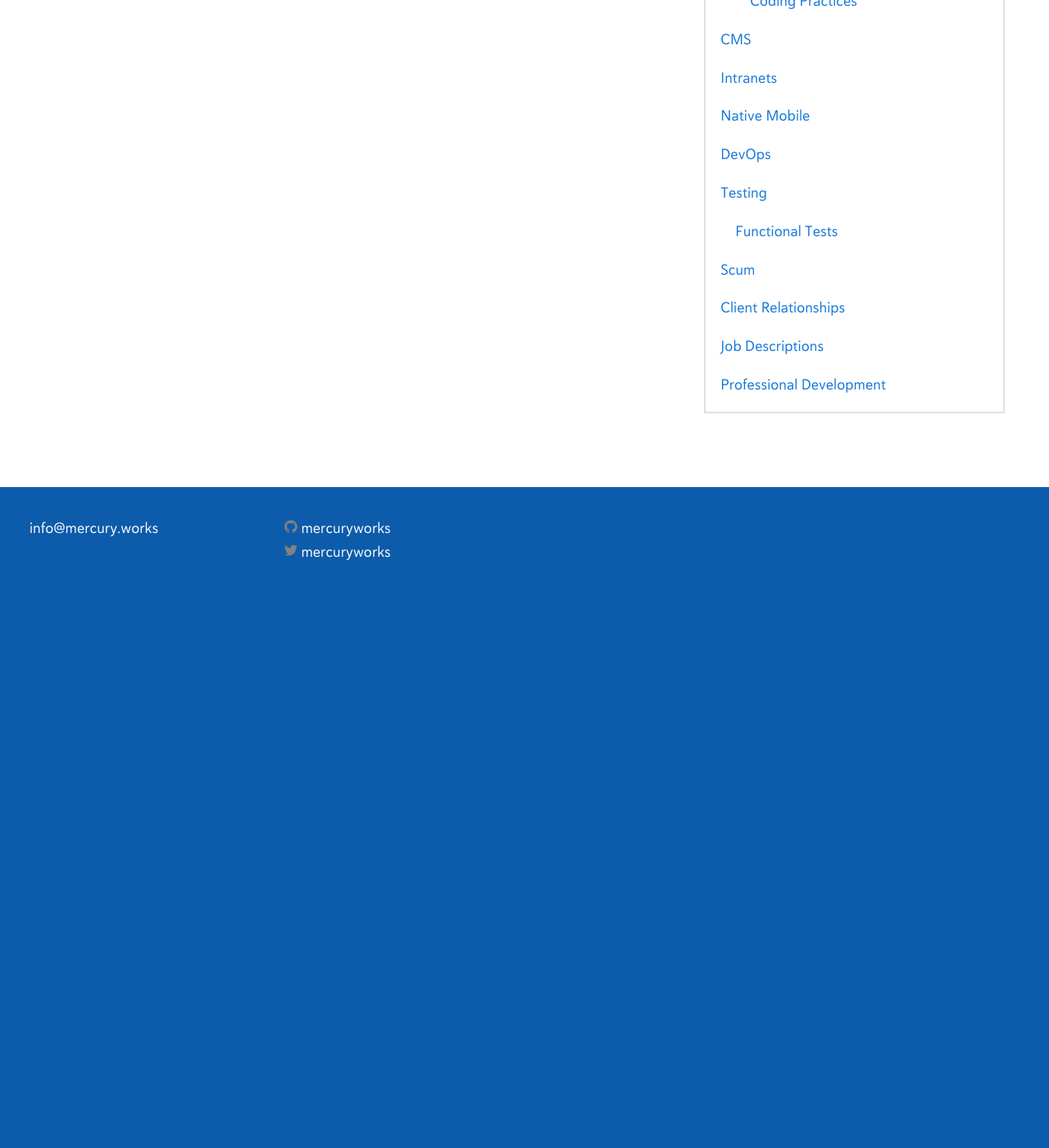
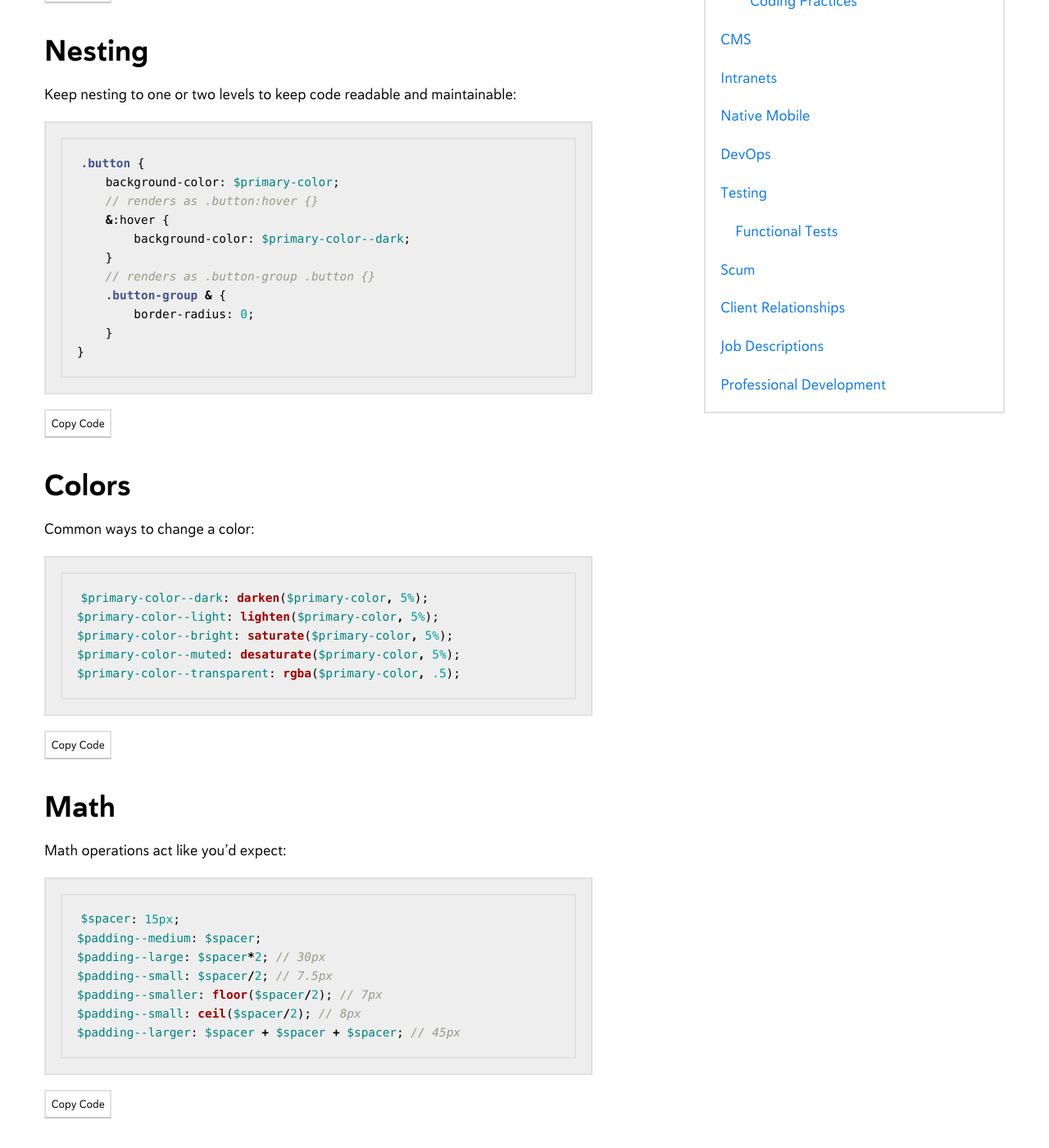
Before and after one commit to mercuryworks/developers-handbook, a Jekyll site: the page built from _posts/2018-01-10-front-end-development-sass.markdown, in a window 1280 px wide and 1400 px high, scrolled down 1985 px. Shown: the whole window at 82% size. Built offline with Jekyll 4.4.1, drawn with Linux system fonts in a browser that asks for light colours; comment, search, counter and statistics services are not loaded; before the commit the page ends 2744 px from its top, so only the background shows below that; some of the changed text lies outside the part shown.

Commit message:
Added SASS content

````diff
--- a/_posts/2018-01-10-front-end-development-sass.markdown
+++ b/_posts/2018-01-10-front-end-development-sass.markdown
@@ -4,26 +4,196 @@
 author: Zachary Winnie
 authorTitle: Senior Interface Designer
 date: 2018-01-10 09:41:00;
-lastUpdated: 2018-01-18 20:10:00;
+lastUpdated: 2018-01-19 21:10:00;
 categories: front-end-development sass css
 permalink: /front-end-development/sass
 order: 70.30
 child: true
 ---
 
-## SASS Language
-
 * [Homepage](http://sass-lang.com/)
 * [Documentation](http://sass-lang.com/documentation)
 
-## Writing SASS
+## Variables
 
-* [SASS Guidelines](https://sass-guidelin.es/)
-* [SASS Playground](https://www.sassmeister.com/)
-* [SASS Cheatsheet](https://devhints.io/sass)
-* [Sass Functions Cheat Sheet](https://gist.github.com/AllThingsSmitty/3bcc79da563df756be46)
+Declaring variables is easy. Note: Think about abstracting variables into other variables if they are going to blue used extensively, like with colors.
 
-## SASS Mixins
+``` scss
+$mercury-blue: #0d5cab;
+$primary-color: $mercury-blue;
+```
+{% if gitbook %}
+{% else %}
+  <button type="button" class="button button--white button--smallest button--copy">Copy Code</button>
+{% endif %}
+
+## Mixins
+
+Declaring mixins:
+
+``` scss
+@mixin background-color($color) {
+    background-color: $color;
+}
+```
+{% if gitbook %}
+{% else %}
+  <button type="button" class="button button--white button--smallest button--copy">Copy Code</button>
+{% endif %}
+
+Using mixins:
+
+``` scss
+@include background-color($primary-color);
+```
+{% if gitbook %}
+{% else %}
+  <button type="button" class="button button--white button--smallest button--copy">Copy Code</button>
+{% endif %}
+
+You can also use <code>@content</code> to simply pass through content.
+
+``` scss
+@mixin for-xxs-up {
+    @media (min-width: $xxs) {
+        @content;
+    }
+}
+```
+{% if gitbook %}
+{% else %}
+  <button type="button" class="button button--white button--smallest button--copy">Copy Code</button>
+{% endif %}
+
+And to use <code>@content</code>:
+
+``` scss
+@include for-xxs-up {
+    background-color: $primary-color;
+}
+```
+{% if gitbook %}
+{% else %}
+  <button type="button" class="button button--white button--smallest button--copy">Copy Code</button>
+{% endif %}
+
+## Nesting
+
+Keep nesting to one or two levels to keep code readable and maintainable:
+
+``` scss
+.button {
+    background-color: $primary-color;
+    // renders as .button:hover {}
+    &:hover {
+        background-color: $primary-color--dark;
+    }
+    // renders as .button-group .button {}
+    .button-group & {
+        border-radius: 0;
+    }
+}
+```
+{% if gitbook %}
+{% else %}
+  <button type="button" class="button button--white button--smallest button--copy">Copy Code</button>
+{% endif %}
+
+## Colors
+
+Common ways to change a color:
+
+``` scss
+$primary-color--dark: darken($primary-color, 5%);
+$primary-color--light: lighten($primary-color, 5%);
+$primary-color--bright: saturate($primary-color, 5%);
+$primary-color--muted: desaturate($primary-color, 5%);
+$primary-color--transparent: rgba($primary-color, .5);
+```
+{% if gitbook %}
+{% else %}
+  <button type="button" class="button button--white button--smallest button--copy">Copy Code</button>
+{% endif %}
+
+## Math
+
+Math operations act like you'd expect:
+
+``` scss
+$spacer: 15px;
+$padding--medium: $spacer;
+$padding--large: $spacer*2; // 30px
+$padding--small: $spacer/2; // 7.5px
+$padding--smaller: floor($spacer/2); // 7px
+$padding--small: ceil($spacer/2); // 8px
+$padding--larger: $spacer + $spacer + $spacer; // 45px
+```
+{% if gitbook %}
+{% else %}
+  <button type="button" class="button button--white button--smallest button--copy">Copy Code</button>
+{% endif %}
+
+## Loops
+
+For loops:
+
+``` scss
+$columns: 12;
+@for $i from 1 through $columns {
+    .column--#{$i} {
+        width: percentage($i / $columns);
+    }
+}
+```
+{% if gitbook %}
+{% else %}
+  <button type="button" class="button button--white button--smallest button--copy">Copy Code</button>
+{% endif %}
+
+## Conditionals
+
+SASS has if/else statements:
+
+``` scss
+$border-radius: false;
+@if $border-radius == true {
+    border-radius: 4px;
+}
+@else  {
+    border-radius: 0;
+}
+```
+{% if gitbook %}
+{% else %}
+  <button type="button" class="button button--white button--smallest button--copy">Copy Code</button>
+{% endif %}
+
+## Maps
+
+Store key value information using a map:
+
+``` scss
+$colors: (
+    $primary-color: #0d5cab,
+    $secondary-color: #72c267
+);
+```
+{% if gitbook %}
+{% else %}
+  <button type="button" class="button button--white button--smallest button--copy">Copy Code</button>
+{% endif %}
+
+Retrieve values from a map:
+
+``` scss
+map-get($colors, $primary-color);
+```
+{% if gitbook %}
+{% else %}
+  <button type="button" class="button button--white button--smallest button--copy">Copy Code</button>
+{% endif %}
+
+## Mixin Libraries
 
 * [Susy Grids](http://oddbird.net/susy/)
 * [Bourbon](https://www.bourbon.io/)
````
Also changed, not shown: other parts of _posts/2018-01-10-front-end-development-sass.markdown (+7 -0 lines).
